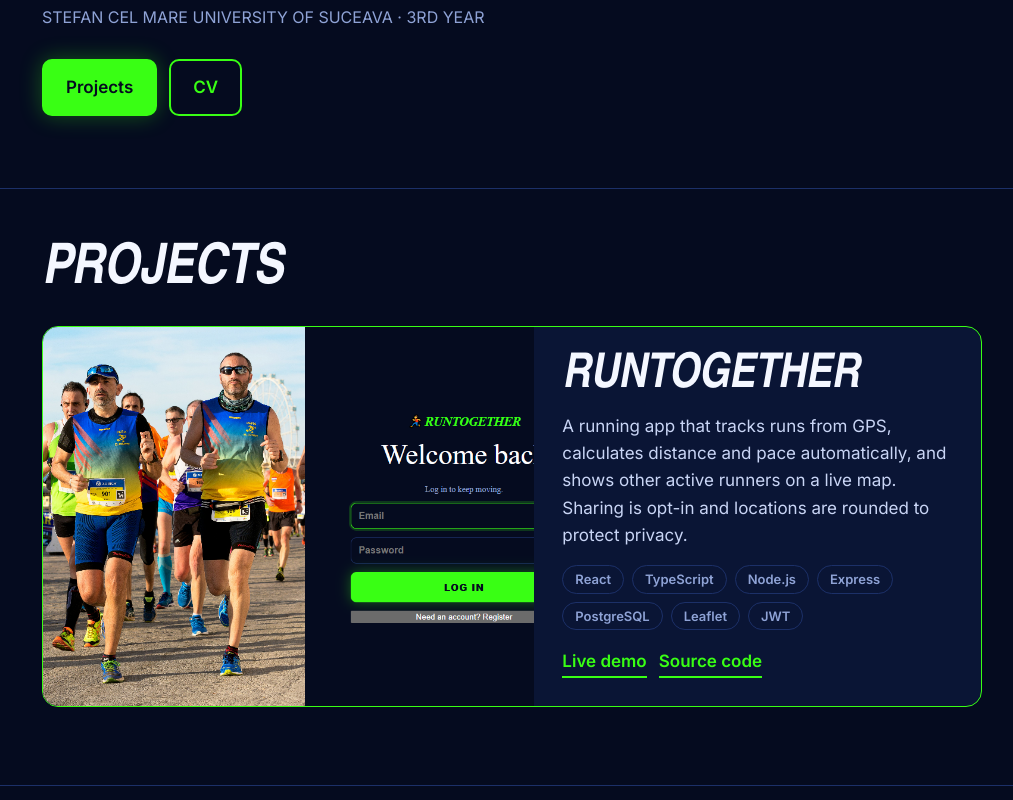
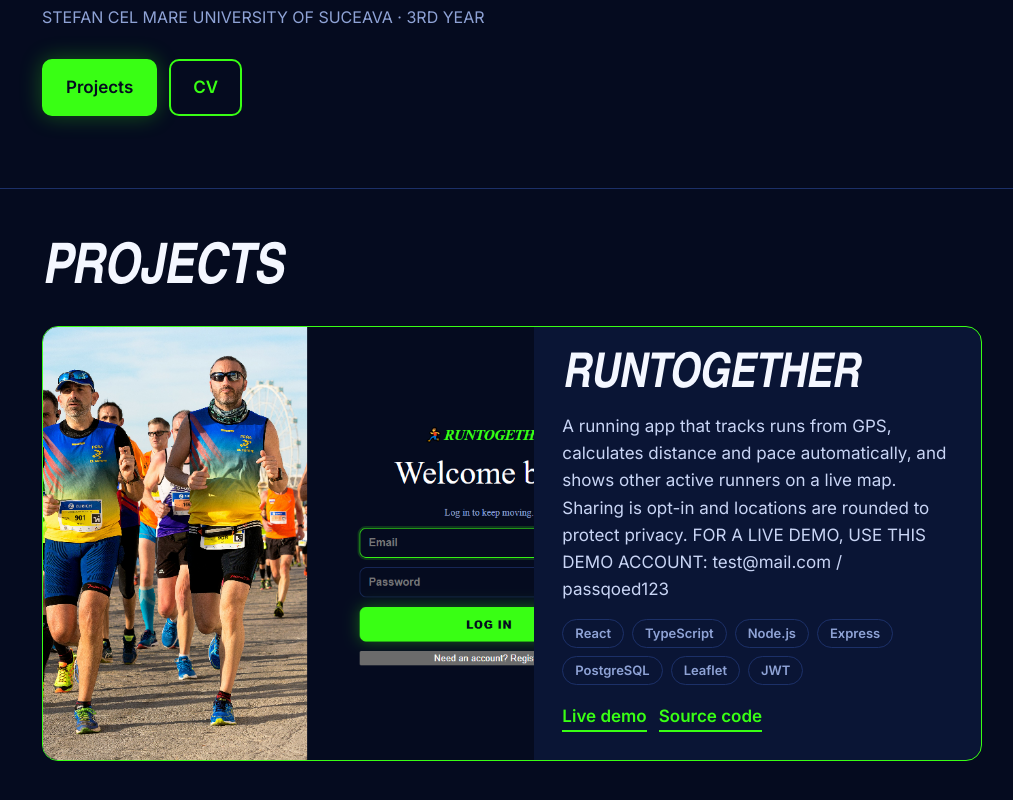
Before and after one commit to Njorogeted/Njorogeted.github.io, a plain HTML site: page index.html in a window 1280 px wide. Shown: the part 482-1282 px from the top of the page, without its empty margins (128-1141 px from the left). Drawn offline with Linux system fonts and the light colour scheme; a web font is replaced by a local one.

Commit message:
Update index.html
added a live demo account details

```diff
--- a/index.html
+++ b/index.html
@@ -118,7 +118,7 @@ footer{padding:28px 0 40px;color:var(--dim);font-size:14px;border-top:1px solid
       </div>
       <div class="info">
         <h3>RunTogether</h3>
-        <p>A running app that tracks runs from GPS, calculates distance and pace automatically, and shows other active runners on a live map. Sharing is opt-in and locations are rounded to protect privacy.</p>
+        <p>A running app that tracks runs from GPS, calculates distance and pace automatically, and shows other active runners on a live map. Sharing is opt-in and locations are rounded to protect privacy. FOR A LIVE DEMO, USE THIS DEMO ACCOUNT: test@mail.com / passqoed123</p>
         <ul class="tags">
           <li>React</li><li>TypeScript</li><li>Node.js</li><li>Express</li><li>PostgreSQL</li><li>Leaflet</li><li>JWT</li>
         </ul>
```
